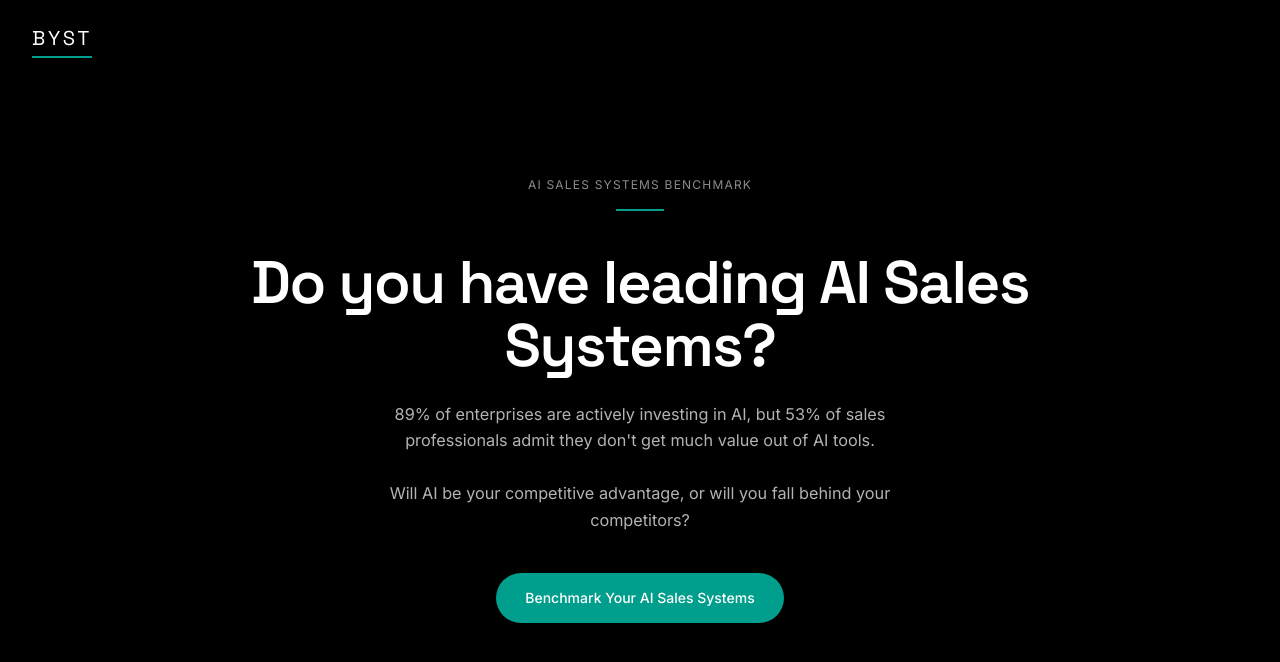
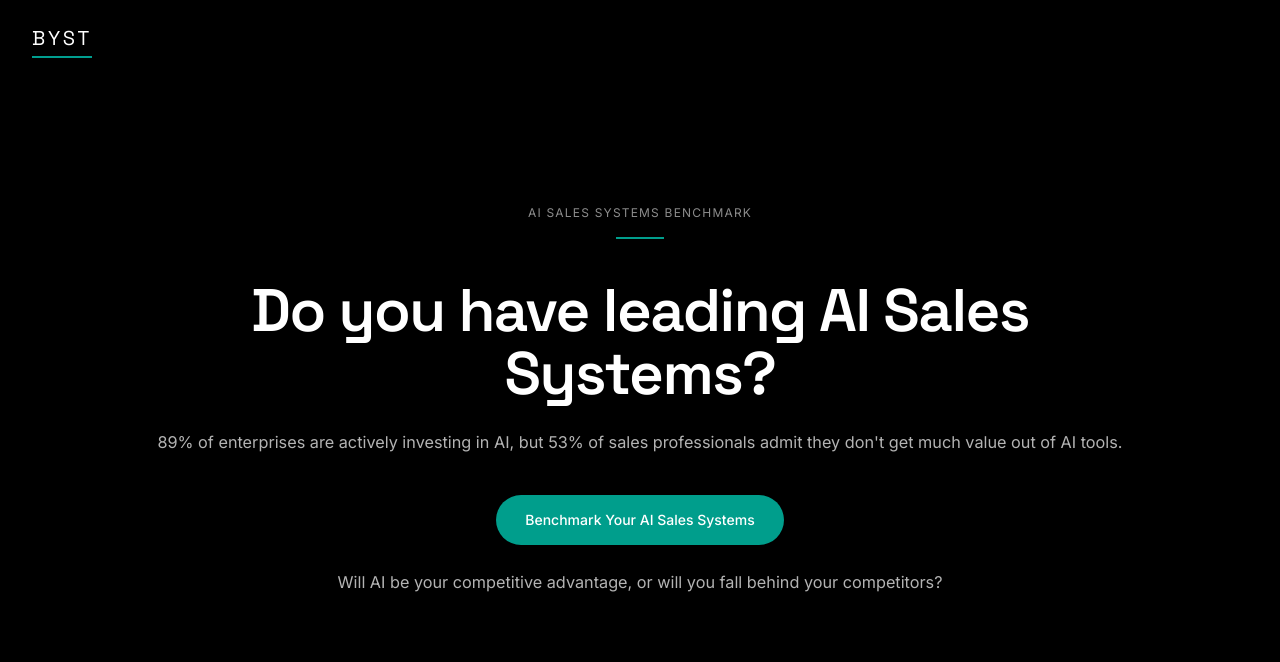
Before and after one commit to BYST-GROUP/ai-sales-benchmark, a Next.js app: page / in a window 1280 px wide. Shown: the top 662 px of the page. Built offline with nearby package versions, Linux system fonts and the light colour scheme.

Commit message:
H1 max-w-5xl, stat line max-w-5xl, move competitive question below CTA

```diff
--- a/app/page.tsx
+++ b/app/page.tsx
@@ -31,7 +31,7 @@ export default function Home() {
 
         {/* H1 */}
         <h1
-          className="mt-10 max-w-4xl text-4xl md:text-6xl font-semibold tracking-tight leading-[1.05] fade-up"
+          className="mt-10 max-w-5xl text-4xl md:text-6xl font-semibold tracking-tight leading-[1.05] fade-up"
           style={{ animationDelay: '180ms' }}
         >
           Do you have leading AI Sales Systems?
@@ -39,12 +39,10 @@ export default function Home() {
 
         {/* Subline */}
         <p
-          className="mt-6 max-w-xl text-[0.81rem] md:text-[1.015rem] leading-relaxed text-secondary-foreground fade-up"
+          className="mt-6 max-w-5xl text-[0.81rem] md:text-[1.015rem] leading-relaxed text-secondary-foreground fade-up"
           style={{ animationDelay: '280ms' }}
         >
           89% of enterprises are actively investing in AI, but 53% of sales professionals admit they don&apos;t get much value out of AI tools.
-          <br /><br />
-          Will AI be your competitive advantage, or will you fall behind your competitors?
         </p>
 
         {/* CTA */}
@@ -56,6 +54,14 @@ export default function Home() {
           Benchmark Your AI Sales Systems
         </Link>
 
+        {/* Below-CTA line */}
+        <p
+          className="mt-6 text-[0.81rem] md:text-[1.015rem] leading-relaxed text-secondary-foreground fade-up"
+          style={{ animationDelay: '460ms' }}
+        >
+          Will AI be your competitive advantage, or will you fall behind your competitors?
+        </p>
+
       </div>
     </main>
   )
```
